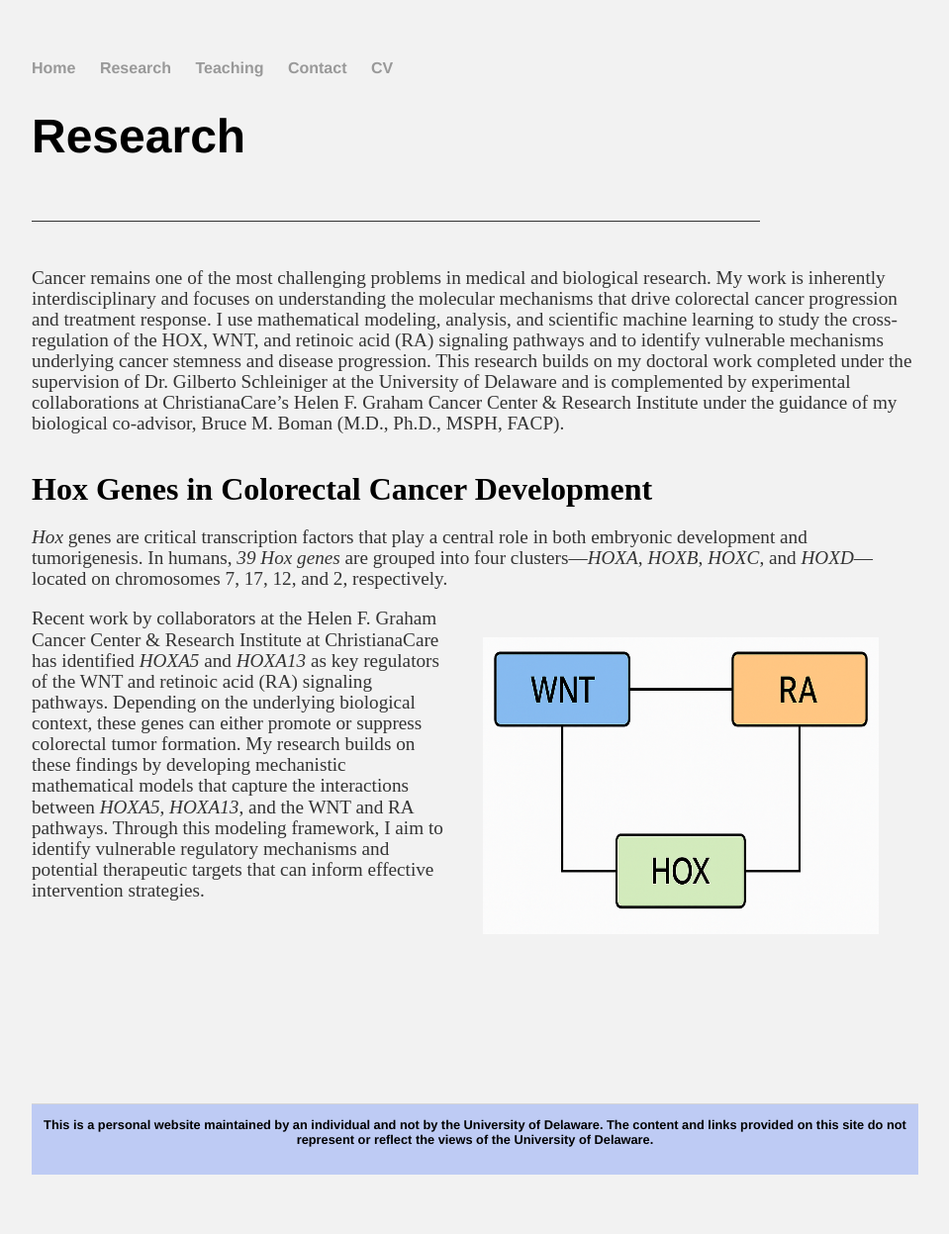
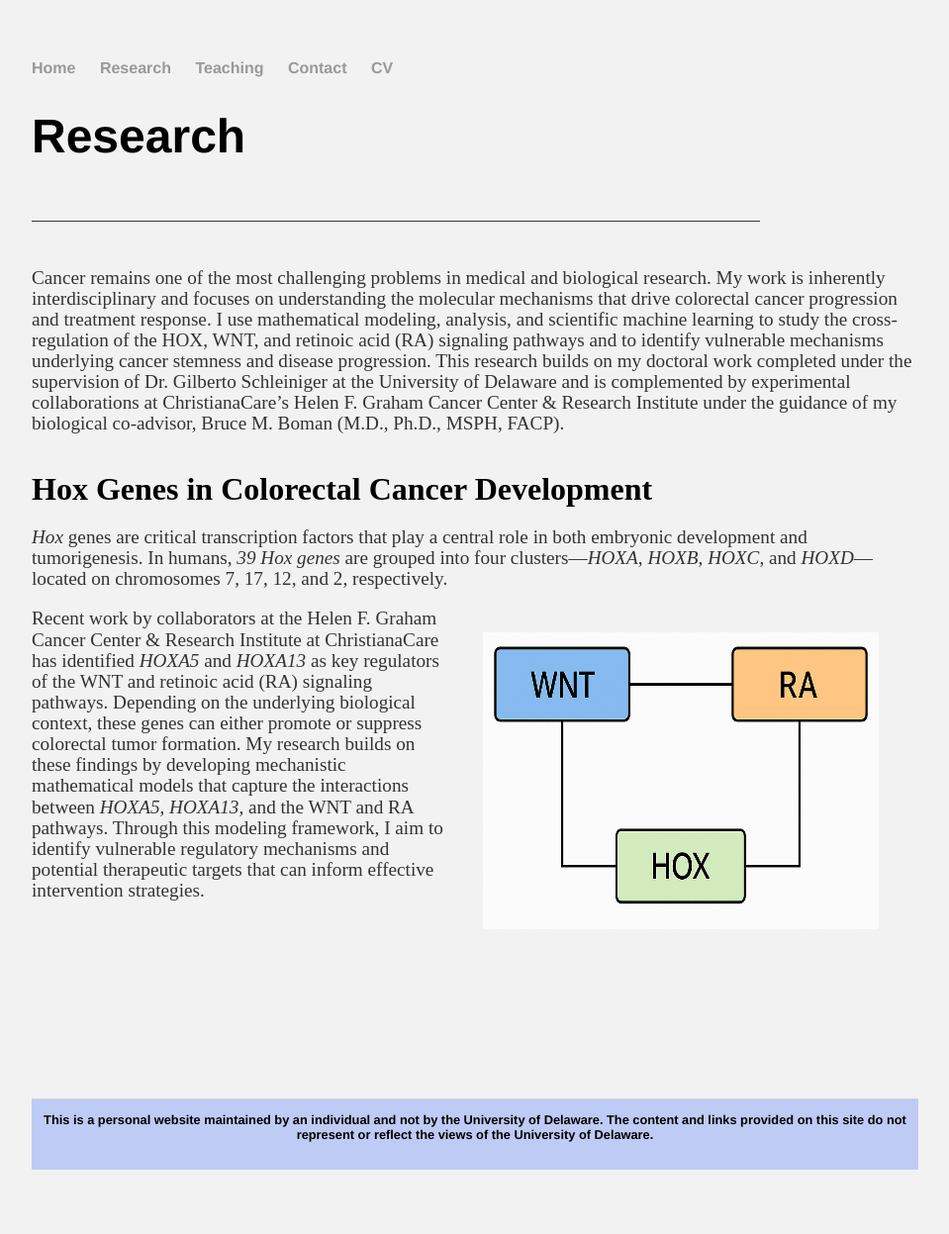
Before and after one commit to kataboh/kataboh.github.io, a Jekyll site: the page built from research.html, in a window 1280 px wide. Shown: the whole page at 99% size, without its empty margins (160-1119 px from the left). Built offline with Jekyll 4.4.1, drawn with Linux system fonts in a browser that asks for light colours.

Commit message:
Update research.html

```diff
--- a/research.html
+++ b/research.html
@@ -18,7 +18,7 @@
 
 	<p><em>Hox</em> genes are critical transcription factors that play a central role in both embryonic development and tumorigenesis. In humans, <em>39 Hox genes</em> are grouped into four clusters—<em>HOXA</em>, <em>HOXB</em>, <em>HOXC</em>, and <em>HOXD</em>—located on chromosomes 7, 17, 12, and 2, respectively. <p>
 
-	<p style="padding:40px; padding-top:10px; float:right;"><img src="images/hox_wnt_ra_link.png" width="400" height="300"><br>
+	<p style="padding:40px; padding-top:5px; float:right;"><img src="images/hox_wnt_ra_link.png" width="400" height="300"><br>
 
 
 	<p>Recent work by collaborators at the Helen F. Graham Cancer Center & Research Institute at ChristianaCare has identified <em>HOXA5</em> and <em>HOXA13</em> as key regulators of the WNT and retinoic acid (RA) signaling pathways. Depending on the underlying biological context, these genes can either promote or suppress colorectal tumor formation.
```
